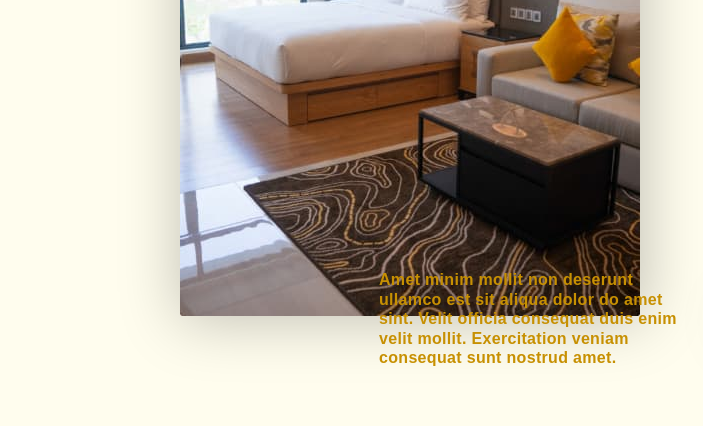
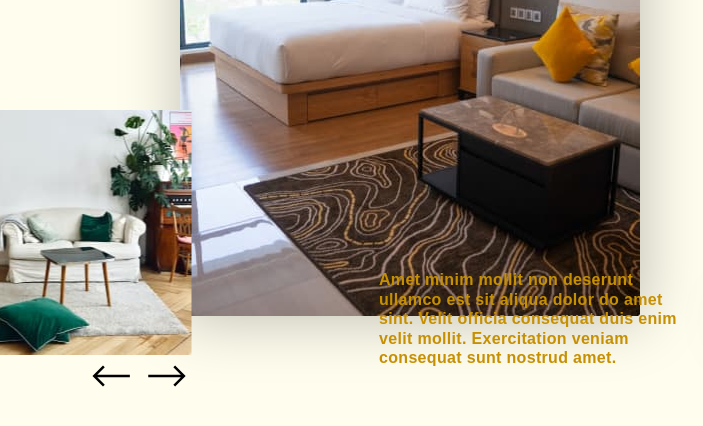
Before and after one commit to VeronikaVS90/mimino-test, a plain HTML site: page index.html in a window 1280 px wide. Shown: the part 234-660 px from the top of the page, 0-703 px from the left. Drawn offline with nearby package versions, Linux system fonts and the light colour scheme; files whose address does not match are found by name.

Commit message:
додаю слайдер

```diff
--- a/index.html
+++ b/index.html
@@ -81,7 +81,28 @@
             />
           </picture>
         </div>
+
+        <div class="slider-container">
+          <div class="slider-line">
+            <img src="./images/m-mobile/homepage-about-hotel-slide1-mobile-@1x.jpg" alt="" />
+            <img src="./images/m-mobile/homepage-about-hotel-slide2-mobile-@1x.jpg" alt="" />
+            <img src="./images/m-mobile/homepage-about-hotel-slide3-mobile-@1x.jpg" alt="" />
+          </div>
+        </div>
+        <button class="slider-prev">
+          <svg class="icon-svg">
+            <use href="./images/icons.svg#icon-clic-arrow-left"></use>
+          </svg>
+        </button>
+
+        <button class="slider-next">
+          <svg class="icon-svg">
+            <use href="./images/icons.svg#icon-clic-arrow-right"></use>
+          </svg>
+        </button>
       </div>
     </section>
+
+    <script src="./js/script.js"></script>
   </body>
 </html>
--- /dev/null
+++ b/js/script.js
@@ -0,0 +1,19 @@
+// зміщення від лівого краю
+let offset = 0;
+const sliderLine = document.querySelector('.slider-line');
+
+document.querySelector('.slider-next').addEventListener('click', function () {
+    offset += 245;
+    if (offset > 510) {
+        offset = 0;
+    }
+    sliderLine.style.left = -offset + 'px';
+});
+
+document.querySelector('.slider-prev').addEventListener('click', function () {
+    offset -= 245;
+    if (offset < 0) {
+        offset = 510;
+    }
+    sliderLine.style.left = -offset + 'px';
+});
--- a/sass/components/_about-hotel.scss
+++ b/sass/components/_about-hotel.scss
@@ -144,3 +144,39 @@
 
     }
 }
+
+.slider-container {
+    margin-top: 32px;
+    width: 510px;
+    height: 245px;
+    // border: 2px solid red;
+    overflow: hidden;
+    transform: translateX(-35%);
+
+
+}
+
+.slider-line {
+    height: 245px;
+    width: 735px;
+    // background: blue;
+    display: flex;
+    gap: 20px;
+    position: relative;
+    left: 0;
+    transition: all ease 1s;
+
+}
+
+.icon-svg {
+    width: 40px;
+    height: 40px;
+}
+
+.slider-prev {
+    background-color: transparent;
+}
+
+.slider-next {
+    background-color: transparent;
+}
```
Also changed, not shown: css/main.css, css/main.min.css, sass/components/js/script.js (added), 2 other files.
